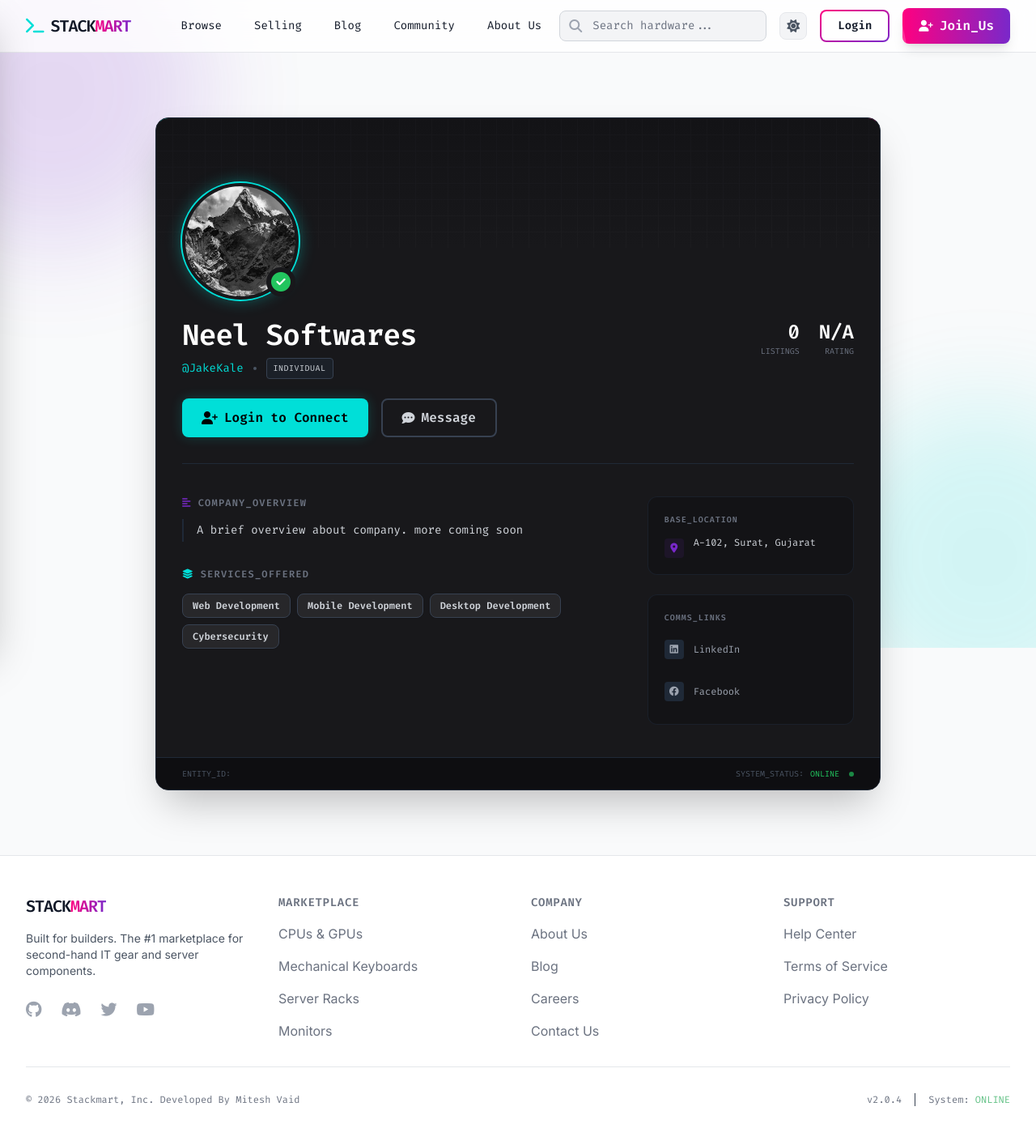
After one commit to Vect-r/stackmart, a Django app: page /profile/seller/1305e905-5cdf-4f42-bf2e-e9e0ccc54a4c in a window 1280 px wide. The commit adds this page. Shown: the whole page at 81% size. Run offline with Django 5.2, Linux system fonts and the light colour scheme; data comes from the database, SQL or seed files in the repository; both versions use the stored data as it was after the commit; some libraries are stand-ins or nearby versions.

Commit message:
Add: Making connections between users.

```diff
--- a/apps/dashboard/templates/dashboard/base.html
+++ b/apps/dashboard/templates/dashboard/base.html
@@ -112,7 +112,14 @@
         <div class="max-w-7xl mx-auto px-4 sm:px-6 lg:px-8">
             <div class="flex items-center justify-between h-16">
 
-                <div class="flex-shrink-0">
+                <div class="flex items-center gap-3 flex-shrink-0">
+
+                    {% if request.isAuthenticated %}
+                    <button type="button" onclick="toggleMobileMenu()" class="md:hidden inline-flex items-center justify-center p-2 rounded-md text-gray-400 hover:text-gray-900 dark:hover:text-white hover:bg-gray-200 dark:hover:bg-gray-700 focus:outline-none transition-colors">
+                        <i class="fa-solid fa-bars text-xl"></i>
+                    </button>
+                    {% endif %}
+
                     <a href="/" class="flex items-center gap-2 group">
                         <i class="fa-solid fa-terminal text-brand-cyan text-xl group-hover:rotate-12 transition-transform duration-300"></i>
                         <span class="font-mono font-bold text-xl tracking-tighter">
@@ -169,12 +176,10 @@
                                 <p class="text-sm font-bold text-gray-900 dark:text-white font-mono truncate">{{  request.authenticated_user.username }}</p>
                             </div>
 
-
                             {% if request.authenticated_user.seller_profile %}
                             <a href="{%url 'sellerProfileView'%}" class="block px-4 py-2 text-sm text-gray-700 dark:text-gray-300 hover:bg-gray-100 dark:hover:bg-gray-800 hover:text-brand-purple transition-colors font-mono">
                                 <i class="fa-solid fa-user mr-2 text-xs"></i> Seller Profile
                             </a>
-
                             {%endif%}
 
                             <a href="{%url 'profile'%}" class="block px-4 py-2 text-sm text-gray-700 dark:text-gray-300 hover:bg-gray-100 dark:hover:bg-gray-800 hover:text-brand-purple transition-colors font-mono">
@@ -203,7 +208,7 @@
                     {% endif %}
                 </div>
 
-                <div class="-mr-2 flex md:hidden gap-2">
+                <div class="-mr-2 flex md:hidden items-center gap-2">
                     <button onclick="toggleMobileSearch()" class="p-2 text-gray-500 dark:text-gray-400 hover:text-gray-900 dark:hover:text-brand-cyan transition-colors">
                         <i class="fa-solid fa-search text-lg"></i>
                     </button>
@@ -213,9 +218,44 @@
                         <i class="fa-solid fa-moon hidden dark:block"></i>
                     </button>
 
+                    {% if request.isAuthenticated %}
+                    <div class="relative ml-1">
+                        <button onclick="toggleMobileProfileMenu()" class="flex items-center focus:outline-none">
+                            <svg xmlns="http://www.w3.org/2000/svg" viewBox="0 0 24 24" class="w-8 h-8 rounded-full shadow-lg">
+                                <defs>
+                                    <linearGradient id="user-grad-mobile" x1="0%" y1="0%" x2="100%" y2="100%">
+                                        <stop offset="0%" style="stop-color:#94a3b8;stop-opacity:1" />
+                                        <stop offset="100%" style="stop-color:#1e293b;stop-opacity:1" />
+                                    </linearGradient>
+                                </defs>
+                                <circle cx="12" cy="12" r="12" fill="url(#user-grad-mobile)"/>
+                                <path d="M12 12c2.21 0 4-1.79 4-4s-1.79-4-4-4-4 1.79-4 4 1.79 4 4 4zm0 2c-2.67 0-8 1.34-8 4v2h16v-2c0-2.66-5.33-4-8-4z" fill="#ffffff" fill-opacity="0.95"/>
+                            </svg>
+                        </button>
+
+                        <div id="mobile-profile-dropdown" class="hidden absolute right-0 mt-2 w-48 bg-white dark:bg-[#18181b] rounded-xl shadow-2xl border border-gray-200 dark:border-gray-800 py-2 z-50 transform origin-top-right">
+                             <div class="px-4 py-2 border-b border-gray-100 dark:border-gray-800 mb-1">
+                                <p class="text-xs text-gray-500 font-mono">Signed in as</p>
+                                <p class="text-sm font-bold text-gray-900 dark:text-white font-mono truncate">{{  request.authenticated_user.username }}</p>
+                            </div>
+                             {% if request.authenticated_user.seller_profile %}
+                            <a href="{%url 'sellerProfileView'%}" class="block px-4 py-2 text-sm text-gray-700 dark:text-gray-300 hover:bg-gray-100 dark:hover:bg-gray-800 hover:text-brand-purple transition-colors font-mono">
+                                <i class="fa-solid fa-user mr-2 text-xs"></i> Seller Profile
+                            </a>
+                            {%endif%}
+                            <a href="{%url 'profile'%}" class="block px-4 py-2 text-sm text-gray-700 dark:text-gray-300 hover:bg-gray-100 dark:hover:bg-gray-800 hover:text-brand-purple transition-colors font-mono">
+                                <i class="fa-solid fa-user mr-2 text-xs"></i> Profile
+                            </a>
+                            <a href="{% url 'logout' %}" class="block px-4 py-2 text-sm text-red-600 dark:text-red-400 hover:bg-red-50 dark:hover:bg-red-900/20 transition-colors font-mono">
+                                <i class="fa-solid fa-arrow-right-from-bracket mr-2 text-xs"></i> Logout
+                            </a>
+                        </div>
+                    </div>
+                    {% else %}
                     <button type="button" onclick="toggleMobileMenu()" class="inline-flex items-center justify-center p-2 rounded-md text-gray-400 hover:text-gray-900 dark:hover:text-white hover:bg-gray-200 dark:hover:bg-gray-700 focus:outline-none transition-colors">
                         <i class="fa-solid fa-bars text-xl"></i>
                     </button>
+                    {% endif %}
                 </div>
             </div>
         </div>
@@ -232,7 +272,7 @@
         </div>
     </nav>
 
-    <div id="mobile-drawer" class="fixed inset-y-0 right-0 w-72 bg-[#09090b] border-l border-gray-800 transform translate-x-full transition-transform duration-300 ease-in-out z-[60] flex flex-col shadow-2xl h-[100dvh]">
+    <div id="mobile-drawer" class="fixed inset-y-0 left-0 w-72 bg-[#09090b] border-r border-gray-800 transform -translate-x-full transition-transform duration-300 ease-in-out z-[60] flex flex-col shadow-2xl h-[100dvh]">
 
         <div class="flex items-center justify-between px-6 py-4 border-b border-gray-800 flex-shrink-0">
             <span class="font-mono font-bold text-lg text-white">MENU</span>
@@ -249,37 +289,16 @@
             <a href="{% url 'contact' %}" class="block px-4 py-3 rounded-lg text-base font-medium text-gray-300 hover:text-white hover:bg-white/5 font-mono transition-colors border-l-2 border-transparent hover:border-white">Contact</a>
         </div>
 
+        {% if not request.isAuthenticated %}
         <div class="p-4 pb-12 border-t border-gray-800 bg-black/20 space-y-3 flex-shrink-0">
-
-            {% if request.isAuthenticated %}
-            <a href="{% url 'profile'%}" class="flex items-center justify-center gap-3 w-full px-4 py-3 rounded-lg border border-gray-700 text-gray-200 hover:text-white hover:bg-white/5 font-mono transition-colors">
-                <svg xmlns="http://www.w3.org/2000/svg" viewBox="0 0 24 24" class="w-6 h-6 rounded-full shadow-md">
-                    <defs>
-                        <linearGradient id="sm-circle-grad-mono-mobile" x1="0%" y1="0%" x2="100%" y2="100%">
-                            <stop offset="0%" style="stop-color:#94a3b8;stop-opacity:1" />
-                            <stop offset="100%" style="stop-color:#1e293b;stop-opacity:1" />
-                        </linearGradient>
-                    </defs>
-                    <circle cx="12" cy="12" r="12" fill="url(#sm-circle-grad-mono-mobile)"/>
-                    <path d="M12 12c2.21 0 4-1.79 4-4s-1.79-4-4-4-4 1.79-4 4 1.79 4 4 4zm0 2c-2.67 0-8 1.34-8 4v2h16v-2c0-2.66-5.33-4-8-4z" fill="#ffffff" fill-opacity="0.9"/>
-                </svg>
-                <span class="font-bold">{{  request.authenticated_user.username }}</span>
-            </a>
-
-            <a href="{% url 'logout' %}" class="block w-full text-center px-4 py-3 rounded-lg bg-red-500/10 text-red-500 border border-red-500/20 hover:bg-red-500/20 font-bold font-mono transition-colors">
-                Logout
-            </a>
-
-            {% else %}
             <a href="{% url 'register' %}" class="block w-full text-center px-4 py-3 rounded-lg bg-gradient-to-r from-brand-pink to-brand-purple text-white font-bold font-mono shadow-lg">
                 Join_Us
             </a>
             <a href="{% url 'login' %}" class="block w-full text-center px-4 py-3 rounded-lg border border-gray-700 text-gray-300 hover:text-white hover:bg-white/5 font-mono transition-colors">
                 Login
             </a>
-            {% endif %}
-
         </div>
+        {% endif %}
     </div>
 
     <div id="drawer-backdrop" onclick="toggleMobileMenu()" class="fixed inset-0 bg-black/50 backdrop-blur-sm opacity-0 pointer-events-none transition-opacity duration-300 z-[55]"></div>
@@ -395,11 +414,12 @@
     function toggleMobileMenu() {
         isMenuOpen = !isMenuOpen;
         if (isMenuOpen) {
-            drawer.classList.remove('translate-x-full');
+            // Changed from translate-x-full to translate-x-0 for left-side open
+            drawer.classList.remove('-translate-x-full');
             backdrop.classList.remove('opacity-0', 'pointer-events-none');
             body.classList.add('overflow-hidden');
         } else {
-            drawer.classList.add('translate-x-full');
+            drawer.classList.add('-translate-x-full');
             backdrop.classList.add('opacity-0', 'pointer-events-none');
             body.classList.remove('overflow-hidden');
         }
@@ -417,14 +437,26 @@
         dropdown.classList.toggle('hidden');
     }
 
+    // --- MOBILE PROFILE DROPDOWN LOGIC ---
+    function toggleMobileProfileMenu() {
+        const dropdown = document.getElementById('mobile-profile-dropdown');
+        dropdown.classList.toggle('hidden');
+    }
+
     // Close dropdown when clicking outside
     window.addEventListener('click', function(e) {
+        // Desktop
         const dropdown = document.getElementById('profile-dropdown');
         const button = e.target.closest('button[onclick="toggleProfileMenu()"]');
-
-        // If clicking outside the dropdown AND not on the button
         if (!button && !dropdown.contains(e.target)) {
             dropdown.classList.add('hidden');
+        }
+
+        // Mobile
+        const mobileDropdown = document.getElementById('mobile-profile-dropdown');
+        const mobileButton = e.target.closest('button[onclick="toggleMobileProfileMenu()"]');
+        if (mobileDropdown && !mobileButton && !mobileDropdown.contains(e.target)) {
+            mobileDropdown.classList.add('hidden');
         }
     });
 </script>
--- /dev/null
+++ b/apps/dashboard/templates/dashboard/public_seller_profile.html
@@ -0,0 +1,191 @@
+{% extends 'dashboard/base.html' %}
+{% load static %}
+
+{% block title %}{{ seller.business_name }} | Stackmart Profile{% endblock %}
+
+{% block content %}
+<div class="min-h-screen p-4 md:p-12 flex justify-center items-start">
+
+    <div class="relative w-full max-w-4xl bg-[#18181b] rounded-2xl shadow-2xl border border-gray-800 overflow-hidden group">
+
+        <div class="absolute top-0 left-0 w-full h-1 bg-gradient-to-r from-brand-cyan via-brand-purple to-brand-pink"></div>
+
+        <div class="h-40 bg-gradient-to-b from-[#131316] to-[#18181b] relative overflow-hidden">
+            <div class="absolute inset-0 opacity-10"
+                 style="background-image: linear-gradient(#3f3f46 1px, transparent 1px), linear-gradient(to right, #3f3f46 1px, transparent 1px); background-size: 20px 20px;">
+            </div>
+        </div>
+
+        <div class="px-8 pb-10 relative">
+
+            <div class="-mt-20 mb-6 flex justify-between items-end">
+                <div class="relative group">
+                    <img src="{% if seller.profile_pic %}{{ seller.profile_pic.url }}{% else %}{% static 'images/default_avatar.svg' %}{% endif %}"
+                         alt="Seller Avatar"
+                         class="w-36 h-36 rounded-full object-cover border-4 border-[#18181b] shadow-2xl bg-[#18181b] transition-transform duration-300 group-hover:scale-105
+                                {% if seller.seller_type == 'business' %}
+                                    ring-2 ring-brand-purple shadow-[0_0_20px_rgba(121,40,202,0.4)]
+                                {% else %}
+                                    ring-2 ring-brand-cyan shadow-[0_0_20px_rgba(0,223,216,0.4)]
+                                {% endif %}">
+
+                    {% if seller.is_verified %}
+                    <div class="absolute bottom-1 right-1 bg-[#18181b] rounded-full p-1.5 z-20" title="Verified Seller">
+                        <div class="relative flex items-center justify-center w-6 h-6">
+                            <div class="absolute bg-white rounded-full w-5 h-5"></div>
+                            <i class="fa-solid fa-circle-check text-green-500 text-2xl relative z-10"></i>
+                        </div>
+                    </div>
+                    {% endif %}
+                </div>
+            </div>
+
+            <div class="flex flex-col md:flex-row md:items-start justify-between gap-6 mb-10 border-b border-gray-800 pb-8">
+                <div class="flex-grow">
+                    <h1 class="text-3xl md:text-4xl font-bold text-white font-mono tracking-tight mb-2">
+                        {{ seller.business_name }}
+                    </h1>
+                    <div class="flex flex-wrap items-center gap-3 text-sm font-mono text-gray-400 mb-6">
+                        <span class="text-brand-cyan">@{{ seller.user.username }}</span>
+                        <span class="w-1 h-1 rounded-full bg-gray-600"></span>
+                        <span class="uppercase text-[10px] border border-gray-700 bg-gray-800/50 px-2 py-0.5 rounded text-gray-300 tracking-wider">
+                            {{ seller.get_seller_type_display }}
+                        </span>
+                    </div>
+
+                    {%comment%}
+                    {% if not is_own_profile %}
+                    {%endcomment%}
+                    {% if not seller.user.id == request.authenticated_user.id %}
+                    <div class="flex flex-wrap gap-4 animate-fade-in-up">
+
+                        {% if not request.isAuthenticated %}
+                            <a href="{% url 'login' %}?next={{ next_url }}" class="flex items-center gap-2 px-6 py-2.5 bg-brand-cyan text-black font-bold font-mono rounded-lg hover:brightness-110 transition-all shadow-[0_0_15px_rgba(0,223,216,0.2)]">
+                                <i class="fa-solid fa-user-plus"></i> Login to Connect
+                            </a>
+                        {% else %}
+                            {% if connection_status == 'accepted' %}
+                                <button disabled class="flex items-center gap-2 px-6 py-2.5 bg-green-500/20 text-green-500 border border-green-500/50 font-bold font-mono rounded-lg cursor-not-allowed">
+                                    <i class="fa-solid fa-check"></i> Connected
+                                </button>
+                            {% elif connection_status == 'sent_pending' %}
+                                <button disabled class="flex items-center gap-2 px-6 py-2.5 bg-gray-800 text-gray-400 border border-gray-700 font-bold font-mono rounded-lg cursor-not-allowed">
+                                    <i class="fa-solid fa-clock"></i> Request Sent
+                                </button>
+                            {% else %}
+                                <form action="#" method="POST">
+                                    {% csrf_token %}
+                                    <button type="submit" class="flex items-center gap-2 px-6 py-2.5 bg-brand-cyan text-black font-bold font-mono rounded-lg hover:brightness-110 transition-all shadow-[0_0_15px_rgba(0,223,216,0.2)] active:scale-95">
+                                        <i class="fa-solid fa-user-plus"></i> Connect
+                                    </button>
+                                </form>
+                            {% endif %}
+                        {% endif %}
+
+                        {% if not requst.isAuthenticated %}
+                            <a href="{% url 'login' %}?next={{ next_url }}" class="flex items-center gap-2 px-6 py-2.5 bg-transparent border-2 border-gray-700 text-gray-300 font-bold font-mono rounded-lg hover:border-gray-500 hover:text-white transition-all">
+                                <i class="fa-solid fa-comment-dots"></i> Message
+                            </a>
+                        {% else %}
+                            <a href="#" class="flex items-center gap-2 px-6 py-2.5 bg-transparent border-2 border-gray-700 text-gray-300 font-bold font-mono rounded-lg hover:border-gray-500 hover:text-white transition-all">
+                                <i class="fa-solid fa-comment-dots"></i> Message
+                            </a>
+                        {% endif %}
+
+                    </div>
+                    {% endif %}
+                    </div>
+
+                <div class="flex gap-6 text-right flex-shrink-0">
+                    <div>
+                        <div class="text-2xl font-bold text-white font-mono">0</div>
+                        <div class="text-[10px] text-gray-500 uppercase font-mono">Listings</div>
+                    </div>
+                    <div>
+                        <div class="text-2xl font-bold text-white font-mono">N/A</div>
+                        <div class="text-[10px] text-gray-500 uppercase font-mono">Rating</div>
+                    </div>
+                </div>
+            </div>
+
+            <div class="grid grid-cols-1 md:grid-cols-3 gap-8">
+                <div class="md:col-span-2 space-y-8">
+                    <div class="group">
+                        <h3 class="text-xs font-bold text-gray-500 uppercase font-mono mb-3 tracking-widest flex items-center gap-2">
+                            <i class="fa-solid fa-align-left text-brand-purple"></i> Company_Overview
+                        </h3>
+                        <div class="text-gray-300 text-sm leading-7 font-mono border-l-2 border-gray-800 pl-4 group-hover:border-brand-purple/50 transition-colors">
+                            {{ seller.description|default:"No description provided yet."|linebreaksbr }}
+                        </div>
+                    </div>
+                    <div>
+                        <h3 class="text-xs font-bold text-gray-500 uppercase font-mono mb-4 tracking-widest flex items-center gap-2">
+                            <i class="fa-solid fa-layer-group text-brand-cyan"></i> Services_Offered
+                        </h3>
+                        <div class="flex flex-wrap gap-2">
+                            {% for service in seller.services.all %}
+                                {% if service.is_approved %}
+                                <span class="px-3 py-1.5 rounded-lg text-xs font-bold font-mono bg-[#27272a] border border-gray-700 text-gray-300 hover:border-brand-cyan hover:text-brand-cyan hover:bg-brand-cyan/5 transition-all cursor-default shadow-sm">
+                                    {{ service.name }}
+                                </span>
+                                {% endif %}
+                            {% empty %}
+                                <span class="text-gray-600 text-xs italic font-mono px-2">No listed services.</span>
+                            {% endfor %}
+                        </div>
+                    </div>
+                </div>
+
+                <div class="md:col-span-1 space-y-6">
+                    <div class="p-5 rounded-xl bg-[#131316] border border-gray-800/60 hover:border-gray-700 transition-colors">
+                        <h3 class="text-[10px] font-bold text-gray-500 uppercase font-mono mb-3 tracking-widest">Base_Location</h3>
+                        <div class="flex items-start gap-3">
+                            <div class="mt-1 w-6 h-6 rounded bg-brand-purple/10 flex items-center justify-center flex-shrink-0">
+                                <i class="fa-solid fa-location-dot text-brand-purple text-xs"></i>
+                            </div>
+                            <p class="text-xs text-gray-300 font-mono leading-relaxed break-words">
+                                {{ seller.address|default:"Location Data Unavailable" }}
+                            </p>
+                        </div>
+                    </div>
+
+                    <div class="p-5 rounded-xl bg-[#131316] border border-gray-800/60 hover:border-gray-700 transition-colors">
+                        <h3 class="text-[10px] font-bold text-gray-500 uppercase font-mono mb-3 tracking-widest">Comms_Links</h3>
+                        <div class="flex flex-col gap-3">
+                            {% for link in seller.social_links.all %}
+                                <a href="{{ link.url }}" target="_blank" class="flex items-center gap-3 text-xs font-mono text-gray-400 hover:text-white transition-colors group p-2 rounded hover:bg-white/5 -mx-2">
+                                    <div class="w-6 h-6 rounded bg-gray-800 flex items-center justify-center group-hover:bg-brand-cyan group-hover:text-black transition-colors">
+                                        {% if link.platform == 'website' %}
+                                            <i class="fa-solid fa-globe"></i>
+                                        {% else %}
+                                            <i class="fa-brands fa-{{ link.platform|lower }}"></i>
+                                        {% endif %}
+                                    </div>
+                                    <span class="truncate">{{ link.get_platform_display }}</span>
+                                    <i class="fa-solid fa-arrow-up-right-from-square text-[10px] opacity-0 group-hover:opacity-100 ml-auto text-brand-cyan"></i>
+                                </a>
+                            {% empty %}
+                                <div class="text-center py-4 text-gray-600 text-xs font-mono italic">
+                                    No external links.
+                                </div>
+                            {% endfor %}
+                        </div>
+                    </div>
+                </div>
+            </div>
+        </div>
+
+        <div class="bg-[#0e0e11] py-3 px-8 border-t border-gray-800 flex justify-between items-center text-[10px] font-mono">
+            <div class="text-gray-600">
+                ENTITY_ID: <span class="text-gray-400">{{ seller.id|stringformat:"06d" }}</span>
+            </div>
+            <div class="flex items-center gap-2">
+                <span class="text-gray-600">SYSTEM_STATUS:</span>
+                <span class="text-green-500">ONLINE</span>
+                <div class="w-1.5 h-1.5 rounded-full bg-green-500 animate-pulse ml-1"></div>
+            </div>
+        </div>
+
+    </div>
+</div>
+{% endblock %}
--- a/apps/dashboard/urls.py
+++ b/apps/dashboard/urls.py
@@ -8,6 +8,7 @@ urlpatterns = [
     path('dashboard/profile/update', profileUpdate, name='profileUpdate'),
     path('dashboard/seller/onboarding', sellerOnboarding, name='sellerOnboarding'),
     path('dashboard/seller/profile', sellerProfileView, name='sellerProfileView'),
+    path('profile/seller/<uuid:seller_id>', sellerProfilePublicView, name='sellerProfilePublicView'),
     path('dashboard/seller/update', sellerProfileEdit, name='sellerProfileEdit'),
     path('logout/', logout, name='logout'),
     path('login/', login, name='login'),
--- a/apps/dashboard/views.py
+++ b/apps/dashboard/views.py
@@ -17,6 +17,7 @@ from django.http import JsonResponse
 import json
 from django.utils import timezone
 from django.db import transaction, IntegrityError
+from apps.users.services import getExistingRequest
 from django.http import Http404
 
 
@@ -366,6 +367,34 @@ def sellerProfileView(request):
         raise Http404("Page Not Found.")
     return render(request,'dashboard/seller_card.html',{'seller':request.authenticated_user.seller_profile})
 
+def sellerProfilePublicView(request,seller_id):
+    getSellerProfile = get_object_or_404(SellerProfile,id = seller_id)
+    connection_status = None
+
+    #At first we will check if user is authenicated or not.
+    if request.isAuthenticated:
+        #if user is not same
+        if getSellerProfile.user.id != request.authenticated_user.id:
+            existing_request = getExistingRequest(request.authenticated_user,getSellerProfile.user)
+            if existing_request:
+                connection_status = existing_request.status
+                # If the viewer sent it and it's pending
+                if existing_request.sender == request.authenticated_user and existing_request.status == 'pending':
+                     connection_status = 'sent_pending'
+
+    # print(request.isAuthenticated)
+
+    context = {
+        'seller': getSellerProfile,
+        'is_guest': None,
+        'is_own_profile': None,
+        'connection_status': connection_status, # 'sent_pending', 'accepted', or None
+        # We pass the current URL path so login can redirect back here
+        'next_url': request.path
+    }
+
+    return render(request, 'dashboard/public_seller_profile.html', context)
+
 @login_required_jwt
 def sellerProfileEdit(request):
     profile = get_object_or_404(SellerProfile, user=request.authenticated_user)
```
Also changed, not shown: apps/master/auth/middleware.py (+14 -10 lines), apps/users/admin.py (+8 -1 lines), apps/users/models.py (+18 -0 lines), apps/users/services.py (added, +9 -0 lines), apps/users/migrations/0012_connection.py (added), apps/users/migrations/0013_connectionrequest_delete_connection.py (added), stackmart.sqlite3, 1 other file.
